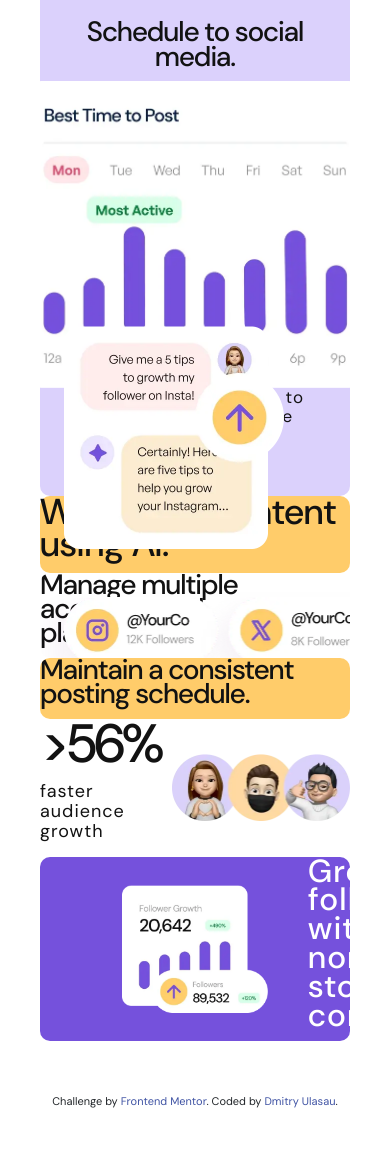
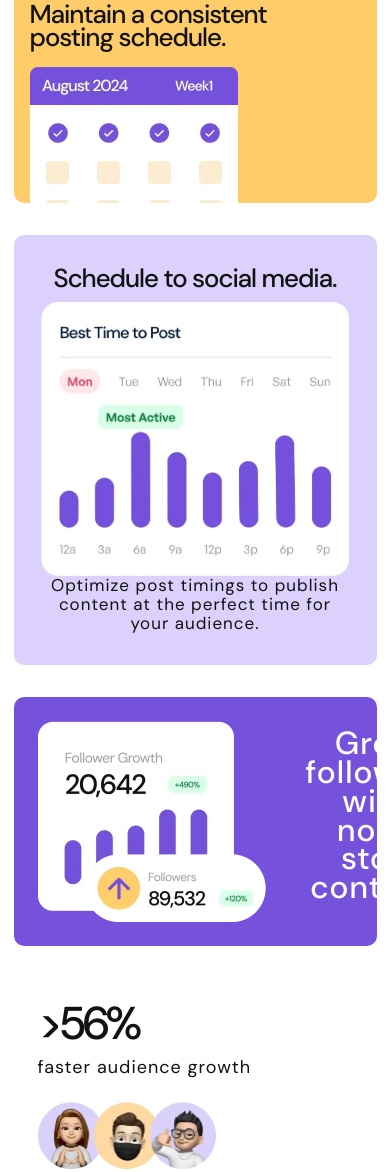
Before and after one commit to dmitryulasau/sba3-bento-grid-main, a plain HTML site: page index.html in a window 390 px wide. Shown: the part 562-1734 px from the top of the page. Before the commit the page ends 1672 px from the top, so only its background shows below. Drawn offline with nearby package versions, Linux system fonts and the light colour scheme; files whose address does not match are found by name.

Commit message:
add media mobile

```diff
--- a/index.html
+++ b/index.html
@@ -30,8 +30,8 @@
     <link rel="stylesheet" href="./styles/style.css" />
     <link rel="stylesheet" href="./styles/grid-layout.css" />
     <link rel="stylesheet" href="./styles/card.css" />
+    <link rel="stylesheet" href="./styles/media-tablet.css" />
     <link rel="stylesheet" href="./styles/media-mobile.css" />
-    <link rel="stylesheet" href="./styles/media-tablet.css" />
     <title>Frontend Mentor | Bento grid</title>
 
     <!-- Feel free to remove these styles or customise in your own stylesheet 👍 -->
--- a/styles/media-mobile.css
+++ b/styles/media-mobile.css
@@ -1,18 +1,137 @@
 /* Mobile */
 @media (max-width: 576px) {
+  .main {
+    padding: 2rem 13.5px;
+  }
   .grid-cols-responsive {
-    --bs-columns: 1;
+    display: grid;
+    grid-template-columns: minmax(0, 1fr);
+    grid-template-rows: none;
+    grid-auto-rows: auto;
   }
 
-  .grid__item--card-1,
-  .grid__item--card-2,
-  .grid__item--card-3,
-  .grid__item--card-4,
-  .grid__item--card-5,
-  .grid__item--card-6,
-  .grid__item--card-7,
+  .grid-cols-responsive > .grid__item {
+    grid-column: 1 / -1 !important;
+    grid-row: auto !important;
+  }
+
+  h1.card-title {
+    font-size: 2.875rem;
+    letter-spacing: -1.4px;
+  }
+  /* 2 */
+  .grid__item--card-2 {
+    order: 1;
+    max-height: 290px;
+  }
+  .card--card-2 {
+    padding: 2.5rem 2rem;
+  }
+
+  .card--card-2 h1 br {
+    display: none;
+  }
+  /* 5 */
+  .grid__item--card-5 {
+    order: 2;
+  }
+  .card--card-5 {
+    min-height: 163px;
+    font-size: 26px;
+    padding: 1rem;
+  }
+
+  h3.card-title--short {
+    font-size: 26px;
+    max-width: 311px;
+  }
+
+  .card-image-5 {
+    left: 1rem;
+    top: 1rem;
+  }
+  /* 6 */
+  .grid__item--card-6 {
+    order: 3;
+  }
+  .card--card-6 {
+    padding: 1rem;
+    min-height: 216px;
+  }
+  .card--card-6 .card-title {
+    padding-right: 1rem;
+    font-size: 26px;
+  }
+  .card-image-6 {
+    top: 80px;
+    left: 16px;
+  }
+  /* 3 */
+  .grid__item--card-3 {
+    order: 4;
+  }
+
+  .card--card-3 h3 {
+    font-size: 26px;
+  }
+
+  .card-image--3 {
+    max-width: 308px;
+  }
+  /* 8 */
   .grid__item--card-8 {
-    grid-column: 1;
-    grid-row: auto;
+    order: 5;
+  }
+  .card--card-8 {
+    flex-direction: column;
+    max-height: 372px;
+    padding: 24px;
+  }
+
+  .card--card-8 h2 {
+    text-align: center;
+  }
+
+  /* 7 */
+  .grid__item--card-7 {
+    order: 6;
+  }
+  .card--card-7 {
+    min-height: 215px;
+    flex-direction: column;
+    align-items: flex-start;
+    padding: 1.5rem;
+  }
+
+  .card--card-7 h4 {
+    font-size: 46px;
+  }
+
+  /* 1 */
+  .grid__item--card-1 {
+    order: 7;
+  }
+  .card--card-1 {
+    min-width: 234px;
+    padding: 2rem;
+    gap: 1.5rem;
+  }
+
+  .card--card-1 h2 {
+    font-size: 32px;
+  }
+  /* 4 */
+  .grid__item--card-4 {
+    order: 8;
+  }
+
+  .card--card-4 {
+    min-height: 350px;
+    padding: 1.5rem;
+    gap: 1.5rem;
+  }
+
+  .card--card-4 h2 {
+    font-size: 32px;
   }
 }
```
